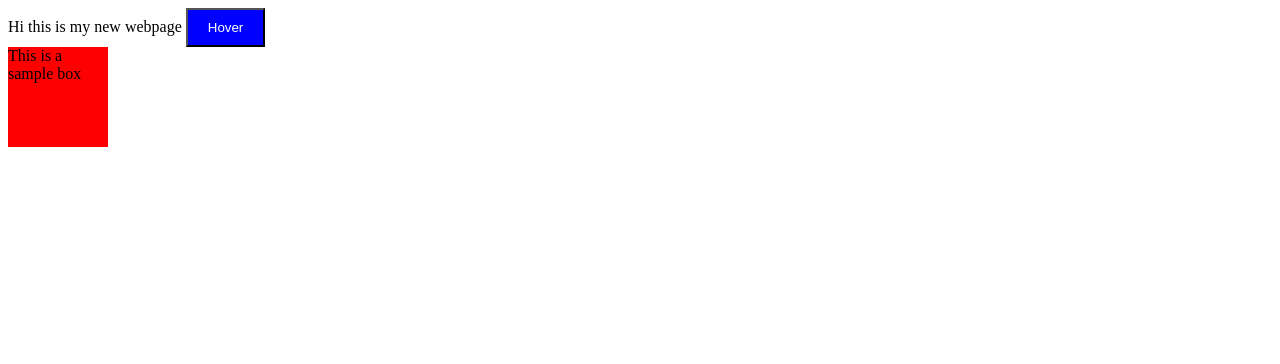
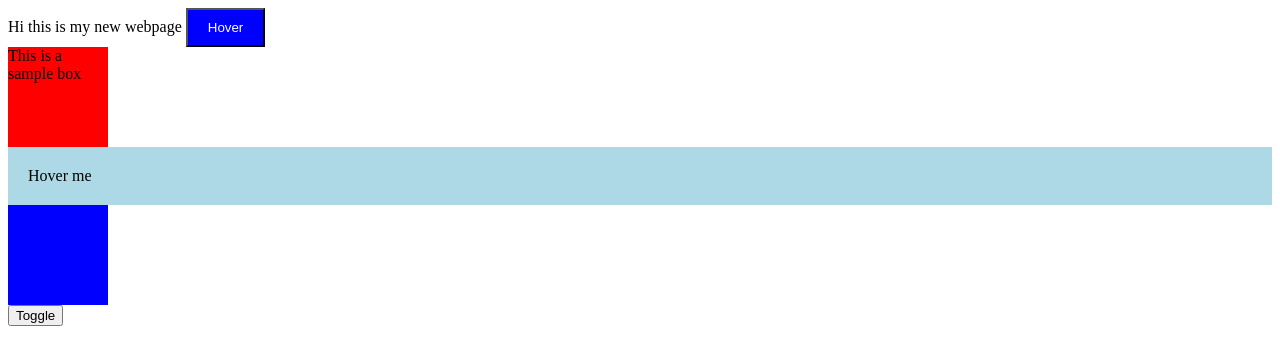
Before and after one commit to tomcherian/css-trainings, a plain HTML site: page index.html in a window 1280 px wide. Drawn offline with Linux system fonts and the light colour scheme.

Commit message:
Learning transition properties

```diff
--- a/index.html
+++ b/index.html
@@ -5,37 +5,70 @@
     <meta name="viewport" content="width=device-width, initial-scale=1.0" />
     <title>Document</title>
     <style>
-        .my-button{
+      .my-button {
         background-color: blue;
         color: white;
         padding: 10px 20px;
         transition: background-color 1s ease;
       }
-        .my-button:hover{
+      .my-button:hover {
         background-color: green;
       }
 
-        .box{
+      .box {
         width: 100px;
         height: 100px;
         background: red;
         /* transition: property duration timing-function delay; */
         /* transition: width 0.5s ease, height 0.5s ease-in; */
         /* transition: all 0.3s ease-in-out; */
-            transition: background-color 0.5s ease-in-out
+        transition: background-color 0.5s ease-in-out;
       }
       .box:hover {
         /* width: 150px;
             height: 150px; */
         background-color: green;
       }
+
+      .card {
+        padding: 20px;
+        width: 100x;
+        background-color: lightblue;
+        /* transform: rotate(45deg);  */
+        transform: scale(1);
+        /* transition: background-color 0.3s, transform 0.3s ease-in-out; */
+        transition: transform 0.3s ease 0.3s, background-color 0.3s;
+      }
+
+      .card:hover {
+        /* transform: transslateX(10px); */
+        background-color: lightcoral;
+        /* transform: rotate(45deg);  */
+        transform: scale(1.1);
+        /* transform: skewX(20deg); */
+      }
+
+      .cb {
+        width: 100px;
+        height: 100px;
+        background: blue;
+        transition: width 1s ease-in;
+      }
+
+      .cb.active {
+        width: 200px;
+      }
     </style>
   </head>
   <body>
     Hi this is my new webpage
     <button class="my-button">Hover</button>
-    <div class="box">
-        This is a sample box
-    </div>
+    <div class="box">This is a sample box</div>
+    <div class="card">Hover me</div>
+
+    <div class="cb"></div>
+    <button onclick="document.querySelector('.cb').classList.toggle('active')">
+      Toggle
+    </button>
   </body>
 </html>
```
Lines whose indentation alone changed are shown as unchanged.
